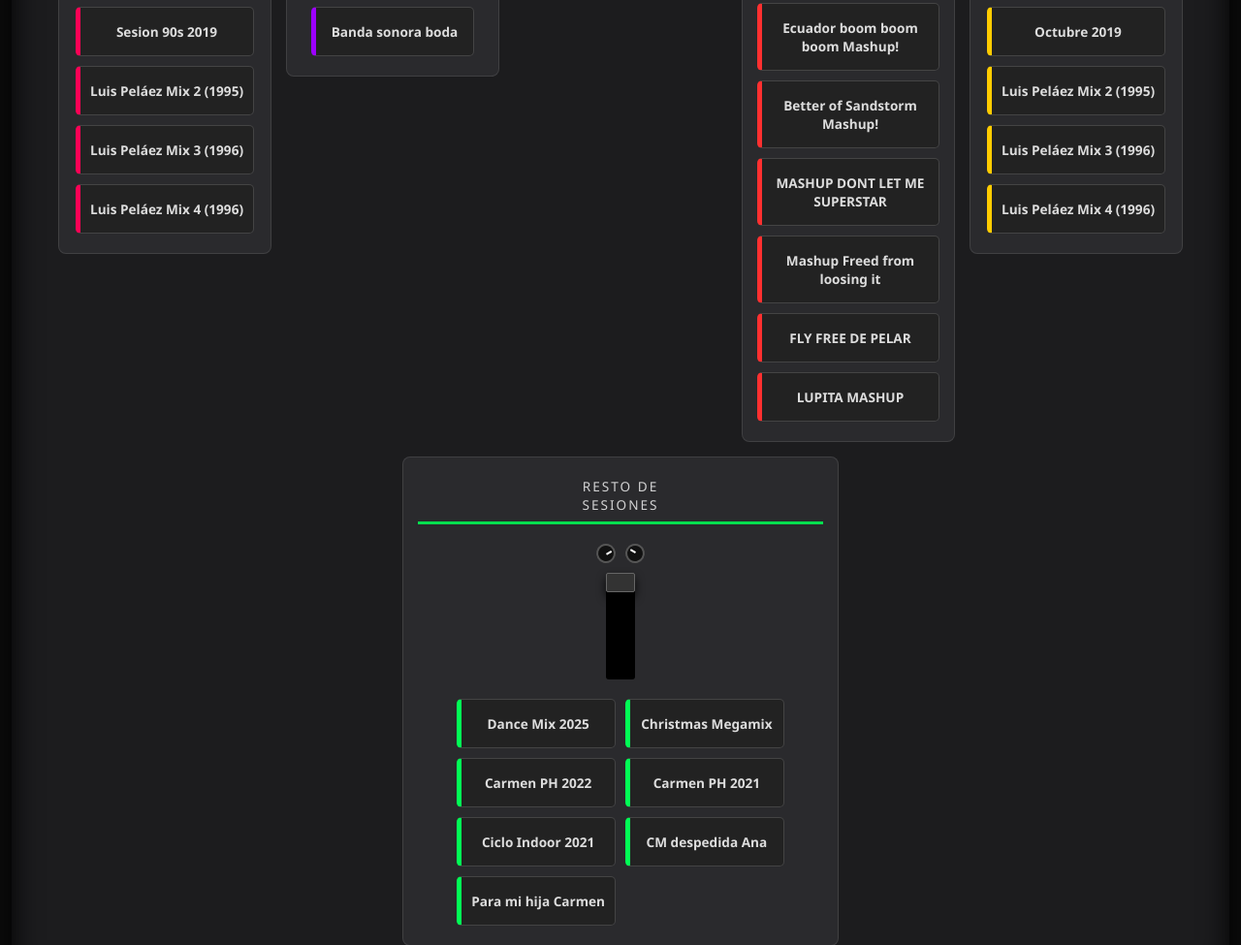
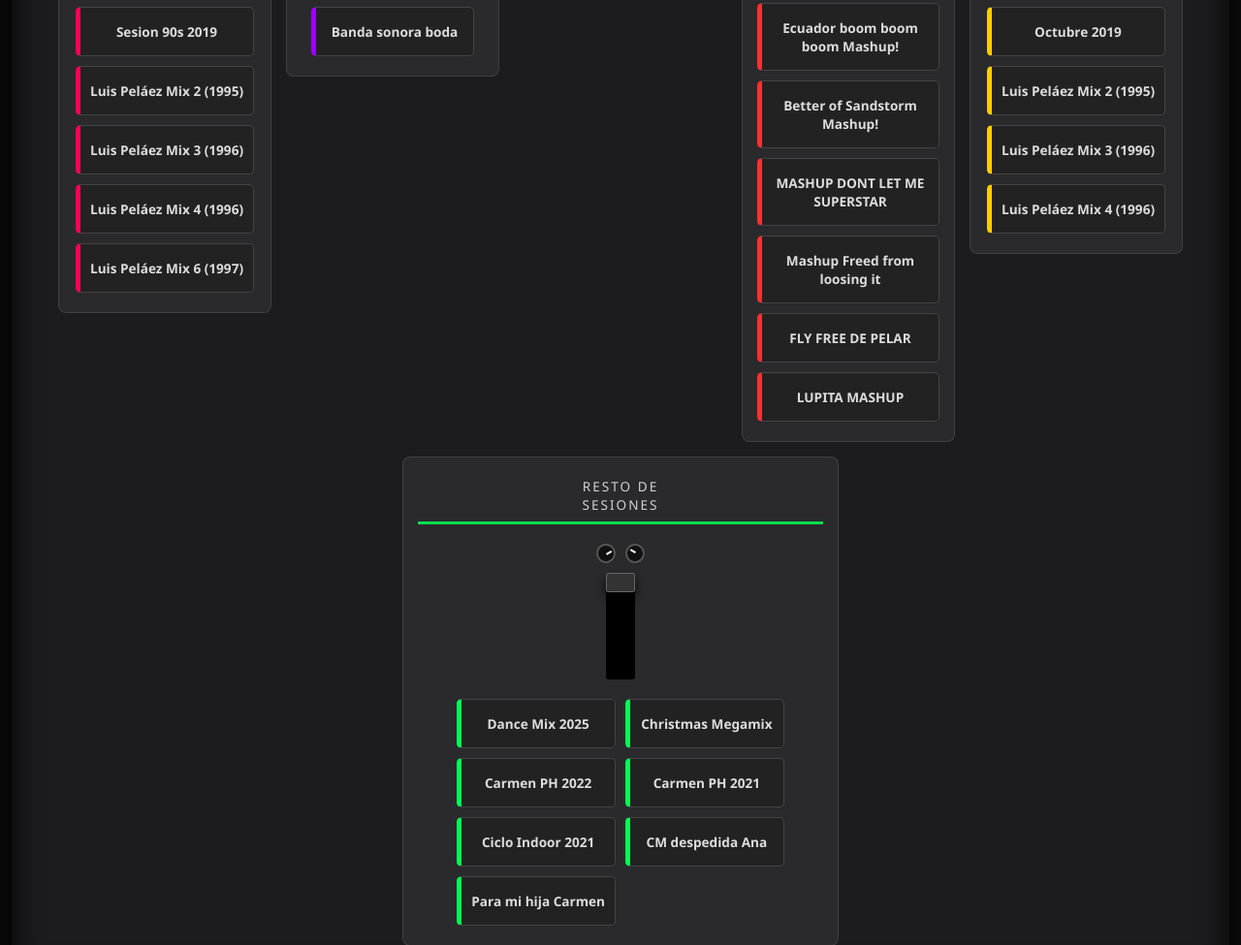
Before and after one commit to luichipelaez/software, a plain HTML site: page web_djluichi.html in a window 1280 px wide. Shown: the part 830-1805 px from the top of the page at 97% size. Drawn offline with Linux system fonts and the light colour scheme.

Commit message:
Update web_djluichi.html

```diff
--- a/web_djluichi.html
+++ b/web_djluichi.html
@@ -184,7 +184,8 @@ const CANALES = [
     { n: "Sesion 90s 2019", m: P1 + "sesion-90s-2019/" },
     { n: "Luis Peláez Mix 2 (1995)", t: "Luis Pelaez mix 2 1995", m: P1 + "luis-pelaez-mix-2-1995/" },
     { n: "Luis Peláez Mix 3 (1996)", t: "Luis Peláez mix 3 1996", m: P2 + "luis-pel%C3%A1ez-mix-3-1996/" },
-    { n: "Luis Peláez Mix 4 (1996)", t: "Luis Pelaez mix 4 1996", m: P3 + "luis-pelaez-mix-4-1996/" }
+    { n: "Luis Peláez Mix 4 (1996)", t: "Luis Pelaez mix 4 1996", m: P3 + "luis-pelaez-mix-4-1996/" },
+    { n: "Luis Peláez Mix 6 (1997)", t: "Luis Peláez mix 6 1997", m: P3 + "luis-pel%C3%A1ez-mix-6-1997/" }
   ]},
   { titulo: "Sesiones\nLos 2000s", color: "--c-2000s", knobs: [30, -10], fader: -50, pistas: [
     { n: "Short Mix 10s", m: P1 + "short-mix-10s/" },
```
